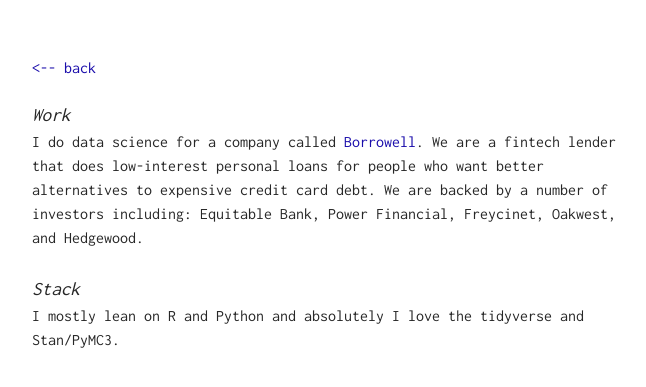
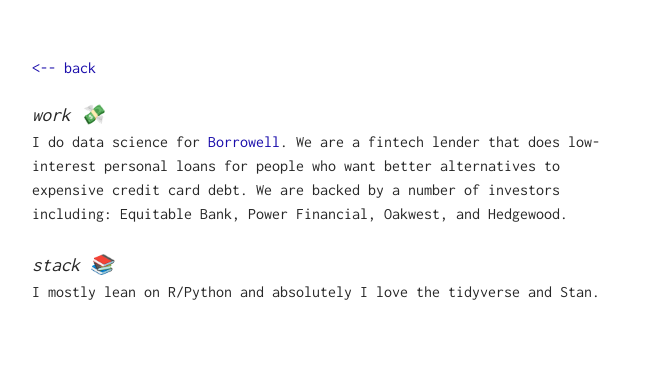
Before and after one commit to maxhumber/maxhumber.com, a Jekyll site: the page built from me/index.md, in a window 1280 px wide. Shown: the top 387 px of the page, without its empty margins (308-954 px from the left). Built offline with Jekyll 4.4.1, drawn with Linux system fonts in a browser that asks for light colours; our own code applies the rules of GitHub Pages for plain Markdown files.

Commit message:
more emojis

```diff
--- a/_data/navigation.yml
+++ b/_data/navigation.yml
@@ -1,8 +1,8 @@
-- title: about
+- title: about 🤓
   url: /me
 
-- title: github
+- title: github 🌐
   url: https://github.com/maxhumber
 
-- title: twitter
+- title: twitter 🐦
   url: https://twitter.com/maxhumber
--- a/me/index.md
+++ b/me/index.md
@@ -2,8 +2,8 @@
 layout: about
 ---
 
-# Work
-I do data science for a company called [Borrowell](http://borrowell.com/). We are a fintech lender that does low-interest personal loans for people who want better alternatives to expensive credit card debt. We are backed by a number of investors including: Equitable Bank, Power Financial, Freycinet, Oakwest, and Hedgewood.
+# work 💸
+I do data science for [Borrowell](http://borrowell.com/). We are a fintech lender that does low-interest personal loans for people who want better alternatives to expensive credit card debt. We are backed by a number of investors including: Equitable Bank, Power Financial, Oakwest, and Hedgewood.
 
-# Stack
-I mostly lean on R and Python and absolutely I love the *tidyverse* and Stan/PyMC3.
+# stack 📚
+I mostly lean on R/Python and absolutely I love the *tidyverse* and Stan.
```
